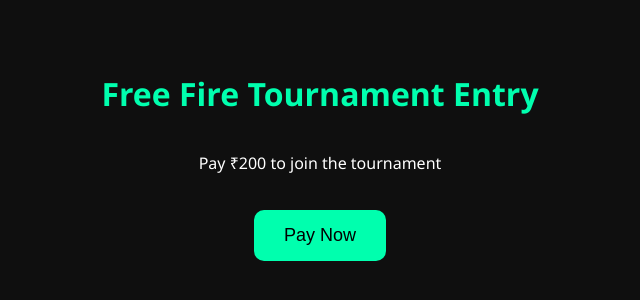
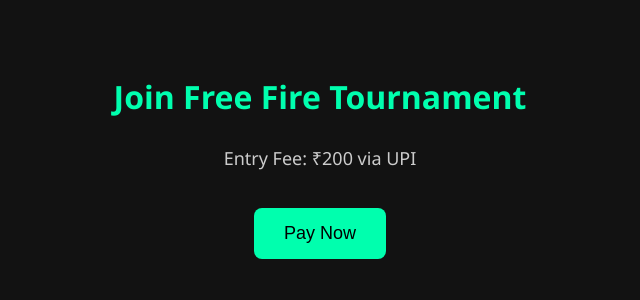
Before and after one commit to ansh2553/upi-payment, a plain HTML site: page index.html in a window 1280 px wide. Shown: the part 252-552 px from the top of the page, without its empty margins (320-960 px from the left). Drawn offline with Linux system fonts and the light colour scheme.

Commit message:
Update index.html
advance code added again

```diff
--- a/index.html
+++ b/index.html
@@ -4,40 +4,46 @@
   <title>Free Fire Tournament Payment</title>
   <style>
     body {
-      background: #0f0f0f;
-      color: #fff;
+      background: #121212;
+      color: #ffffff;
       font-family: 'Segoe UI', sans-serif;
       display: flex;
       flex-direction: column;
       align-items: center;
       justify-content: center;
       height: 100vh;
+      text-align: center;
     }
     h1 {
       color: #00ffae;
+      margin-bottom: 10px;
+    }
+    p {
+      font-size: 18px;
+      color: #cccccc;
     }
     .button {
-      background: #00ffae;
+      background-color: #00ffae;
       color: #000;
       padding: 15px 30px;
       font-size: 18px;
       border: none;
-      border-radius: 10px;
+      border-radius: 8px;
       cursor: pointer;
       margin-top: 20px;
-      transition: background 0.3s ease;
+      transition: 0.3s;
     }
     .button:hover {
-      background: #00c790;
+      background-color: #00c79a;
     }
   </style>
   <script>
-    function redirectToPayment() {
+    function payAndRedirect() {
       window.location.href = "upi://pay?pa=sujalgupta4r@oksbi&pn=Sujal%20Gupta&am=200&cu=INR";
 
-      setTimeout(function () {
-        const confirmRedirect = confirm("Payment complete? Click OK to go to the registration form.");
-        if (confirmRedirect) {
+      setTimeout(() => {
+        const proceed = confirm("Kya aapne ₹200 ka payment kar liya? Agar haan, OK dabaye to registration form khulega.");
+        if (proceed) {
           window.location.href = "https://docs.google.com/forms/d/e/1FAIpQLSdGCcp9NM2Txrpml9gGLAQRbp9gVPH2PKUMbw_FX73tuIxp5A/viewform?usp=dialog";
         }
       }, 3000);
@@ -45,8 +51,8 @@
   </script>
 </head>
 <body>
-  <h1>Free Fire Tournament Entry</h1>
-  <p>Pay ₹200 to join the tournament</p>
-  <button class="button" onclick="redirectToPayment()">Pay Now</button>
+  <h1>Join Free Fire Tournament</h1>
+  <p>Entry Fee: ₹200 via UPI</p>
+  <button class="button" onclick="payAndRedirect()">Pay Now</button>
 </body>
 </html>
```
